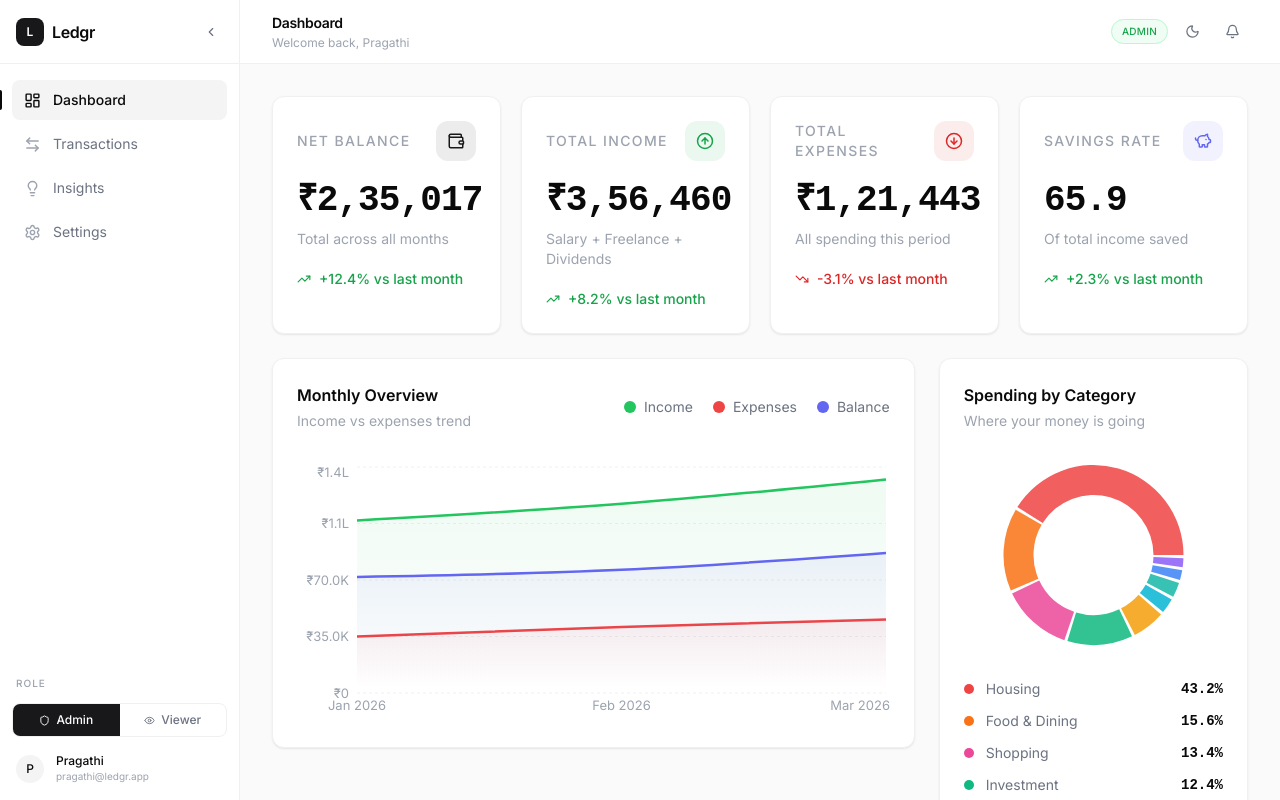
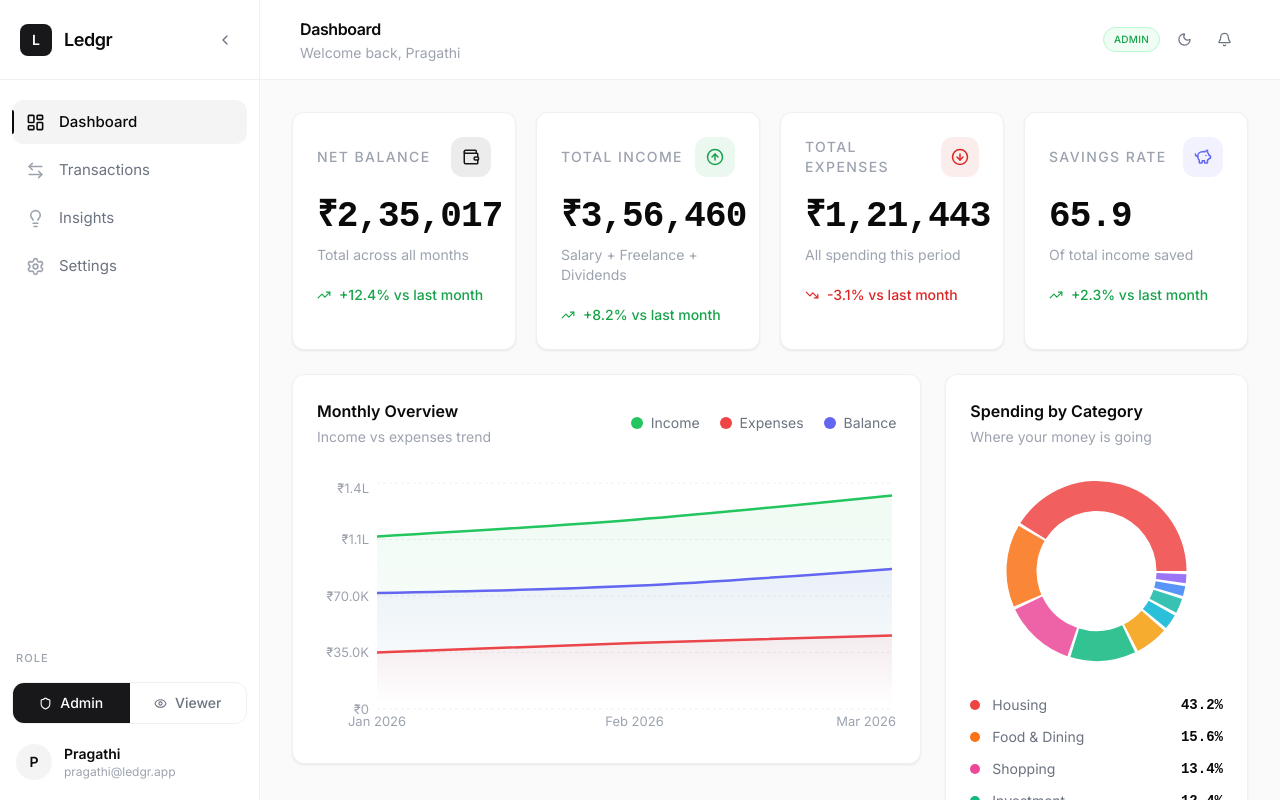
Before and after one commit to pragathii2611/ledgr, a React (Vite) app: page / in a window 1280 px wide. Built offline with nearby package versions, Linux system fonts and the light colour scheme.

Commit message:
increase sidebar and header size to match font scale

```diff
--- a/src/components/layout/Header.jsx
+++ b/src/components/layout/Header.jsx
@@ -13,13 +13,13 @@ export default function Header() {
   const { title, subtitle } = pageTitles[activePage] || pageTitles.dashboard;
 
   return (
-    <header className="h-16 px-6 md:px-8 flex items-center justify-between border-b border-[#F0F0F0] dark:border-[#27272A] bg-white dark:bg-[#18181B] shrink-0">
+    <header className="h-20 px-8 md:px-10 flex items-center justify-between border-b border-[#F0F0F0] dark:border-[#27272A] bg-white dark:bg-[#18181B] shrink-0">
       {/* page title */}
       <div>
-        <h1 className="text-sm font-semibold text-[#0A0A0A] dark:text-[#FAFAFA] tracking-tight">
+        <h1 className="text-base font-semibold text-[#0A0A0A] dark:text-[#FAFAFA] tracking-tight">
           {title}
         </h1>
-        <p className="text-xs text-[#9CA3AF] dark:text-[#52525B] mt-0.5">
+        <p className="text-sm text-[#9CA3AF] dark:text-[#52525B] mt-0.5">
           {subtitle}
         </p>
       </div>
--- a/src/components/layout/Sidebar.jsx
+++ b/src/components/layout/Sidebar.jsx
@@ -25,12 +25,12 @@ export default function Sidebar() {
 
   return (
     <motion.aside
-      animate={{ width: isSidebarOpen ? 240 : 68 }}
+      animate={{ width: isSidebarOpen ? 260 : 76 }}
       transition={{ duration: 0.3, ease: "easeInOut" }}
       className="flex flex-col h-full bg-white dark:bg-[#18181B] border-r border-[#F0F0F0] dark:border-[#27272A] shrink-0 overflow-hidden"
     >
       {/* logo */}
-      <div className="flex items-center justify-between px-4 h-16 border-b border-[#F0F0F0] dark:border-[#27272A]">
+      <div className="flex items-center justify-between px-5 h-20 border-b border-[#F0F0F0] dark:border-[#27272A]">
         <AnimatePresence>
           {isSidebarOpen && (
             <motion.div
@@ -38,14 +38,14 @@ export default function Sidebar() {
               animate={{ opacity: 1 }}
               exit={{ opacity: 0 }}
               transition={{ duration: 0.15 }}
-              className="flex items-center gap-2"
+              className="flex items-center gap-3"
             >
-              <div className="w-7 h-7 bg-[#18181B] dark:bg-white rounded-lg flex items-center justify-center">
-                <span className="text-white dark:text-[#18181B] text-xs font-semibold">
+              <div className="w-8 h-8 bg-[#18181B] dark:bg-white rounded-lg flex items-center justify-center shrink-0">
+                <span className="text-white dark:text-[#18181B] text-sm font-semibold">
                   L
                 </span>
               </div>
-              <span className="text-[#0A0A0A] dark:text-[#FAFAFA] font-semibold text-base tracking-tight">
+              <span className="text-[#0A0A0A] dark:text-[#FAFAFA] font-semibold text-lg tracking-tight">
                 Ledgr
               </span>
             </motion.div>
@@ -53,8 +53,8 @@ export default function Sidebar() {
         </AnimatePresence>
 
         {!isSidebarOpen && (
-          <div className="w-7 h-7 bg-[#18181B] dark:bg-white rounded-lg flex items-center justify-center mx-auto">
-            <span className="text-white dark:text-[#18181B] text-xs font-semibold">
+          <div className="w-8 h-8 bg-[#18181B] dark:bg-white rounded-lg flex items-center justify-center mx-auto">
+            <span className="text-white dark:text-[#18181B] text-sm font-semibold">
               L
             </span>
           </div>
@@ -63,15 +63,15 @@ export default function Sidebar() {
         {isSidebarOpen && (
           <button
             onClick={toggleSidebar}
-            className="w-6 h-6 flex items-center justify-center rounded-md text-[#6B7280] hover:text-[#0A0A0A] dark:hover:text-[#FAFAFA] hover:bg-[#F4F4F5] dark:hover:bg-[#27272A] transition-all duration-100"
+            className="w-7 h-7 flex items-center justify-center rounded-lg text-[#6B7280] hover:text-[#0A0A0A] dark:hover:text-[#FAFAFA] hover:bg-[#F4F4F5] dark:hover:bg-[#27272A] transition-all duration-100"
           >
-            <ChevronLeft size={14} />
+            <ChevronLeft size={16} />
           </button>
         )}
       </div>
 
       {/* nav items */}
-      <nav className="flex-1 px-3 py-4 space-y-1">
+      <nav className="flex-1 px-3 py-5 space-y-1">
         {navItems.map((item) => {
           const Icon = item.icon;
           const isActive = activePage === item.id;
@@ -80,7 +80,7 @@ export default function Sidebar() {
             <button
               key={item.id}
               onClick={() => setActivePage(item.id)}
-              className={`w-full flex items-center gap-3 px-3 py-2.5 rounded-lg text-sm transition-all duration-100 group
+              className={`w-full flex items-center gap-3.5 px-3.5 py-3 rounded-xl text-sm transition-all duration-100 group relative
                 ${
                   isActive
                     ? "bg-[#F4F4F5] dark:bg-[#27272A] text-[#0A0A0A] dark:text-[#FAFAFA] font-medium"
@@ -88,7 +88,7 @@ export default function Sidebar() {
                 }`}
             >
               <Icon
-                size={17}
+                size={19}
                 className={`shrink-0 ${
                   isActive
                     ? "text-[#0A0A0A] dark:text-[#FAFAFA]"
@@ -102,18 +102,17 @@ export default function Sidebar() {
                     animate={{ opacity: 1 }}
                     exit={{ opacity: 0 }}
                     transition={{ duration: 0.15 }}
-                    className="whitespace-nowrap"
+                    className="whitespace-nowrap text-[15px]"
                   >
                     {item.label}
                   </motion.span>
                 )}
               </AnimatePresence>
 
-              {/* active indicator */}
               {isActive && (
                 <motion.div
                   layoutId="activeNav"
-                  className="absolute left-0 w-0.5 h-5 bg-[#0A0A0A] dark:bg-[#FAFAFA] rounded-r-full"
+                  className="absolute left-0 w-0.5 h-6 bg-[#0A0A0A] dark:bg-[#FAFAFA] rounded-r-full"
                 />
               )}
             </button>
@@ -122,35 +121,35 @@ export default function Sidebar() {
       </nav>
 
       {/* role switcher */}
-      <div className="px-3 pb-4 space-y-3">
+      <div className="px-3 pb-5 space-y-4">
         {isSidebarOpen ? (
           <>
-            <p className="text-[10px] text-[#9CA3AF] dark:text-[#52525B] uppercase tracking-widest px-1 font-medium">
+            <p className="text-[11px] text-[#9CA3AF] dark:text-[#52525B] uppercase tracking-widest px-1 font-medium">
               Role
             </p>
-            <div className="flex rounded-lg border border-[#F0F0F0] dark:border-[#27272A] overflow-hidden">
+            <div className="flex rounded-xl border border-[#F0F0F0] dark:border-[#27272A] overflow-hidden">
               <button
                 onClick={() => setRole("admin")}
-                className={`flex-1 flex items-center justify-center gap-1.5 py-2 text-xs font-medium transition-all duration-150
+                className={`flex-1 flex items-center justify-center gap-2 py-2.5 text-sm font-medium transition-all duration-150
                   ${
                     role === "admin"
                       ? "bg-[#18181B] dark:bg-white text-white dark:text-[#18181B]"
                       : "text-[#6B7280] hover:bg-[#F9F9F9] dark:hover:bg-[#27272A]"
                   }`}
               >
-                <Shield size={11} />
+                <Shield size={13} />
                 Admin
               </button>
               <button
                 onClick={() => setRole("viewer")}
-                className={`flex-1 flex items-center justify-center gap-1.5 py-2 text-xs font-medium transition-all duration-150
+                className={`flex-1 flex items-center justify-center gap-2 py-2.5 text-sm font-medium transition-all duration-150
                   ${
                     role === "viewer"
                       ? "bg-[#18181B] dark:bg-white text-white dark:text-[#18181B]"
                       : "text-[#6B7280] hover:bg-[#F9F9F9] dark:hover:bg-[#27272A]"
                   }`}
               >
-                <Eye size={11} />
+                <Eye size={13} />
                 Viewer
               </button>
             </div>
@@ -158,25 +157,25 @@ export default function Sidebar() {
         ) : (
           <button
             onClick={toggleSidebar}
-            className="w-full flex items-center justify-center py-2 text-[#9CA3AF] hover:text-[#0A0A0A] dark:hover:text-[#FAFAFA] transition-all"
+            className="w-full flex items-center justify-center py-2.5 text-[#9CA3AF] hover:text-[#0A0A0A] dark:hover:text-[#FAFAFA] transition-all"
           >
-            <ChevronRight size={14} />
+            <ChevronRight size={16} />
           </button>
         )}
 
         {/* user */}
         {isSidebarOpen && (
           <div className="flex items-center gap-3 px-1 pt-1">
-            <div className="w-7 h-7 rounded-full bg-[#F4F4F5] dark:bg-[#27272A] flex items-center justify-center shrink-0">
-              <span className="text-xs font-medium text-[#0A0A0A] dark:text-[#FAFAFA]">
+            <div className="w-9 h-9 rounded-full bg-[#F4F4F5] dark:bg-[#27272A] flex items-center justify-center shrink-0">
+              <span className="text-sm font-semibold text-[#0A0A0A] dark:text-[#FAFAFA]">
                 {user.avatar}
               </span>
             </div>
             <div className="min-w-0">
-              <p className="text-xs font-medium text-[#0A0A0A] dark:text-[#FAFAFA] truncate">
+              <p className="text-sm font-semibold text-[#0A0A0A] dark:text-[#FAFAFA] truncate">
                 {user.name}
               </p>
-              <p className="text-[10px] text-[#9CA3AF] truncate">{user.email}</p>
+              <p className="text-xs text-[#9CA3AF] truncate">{user.email}</p>
             </div>
           </div>
         )}
```
